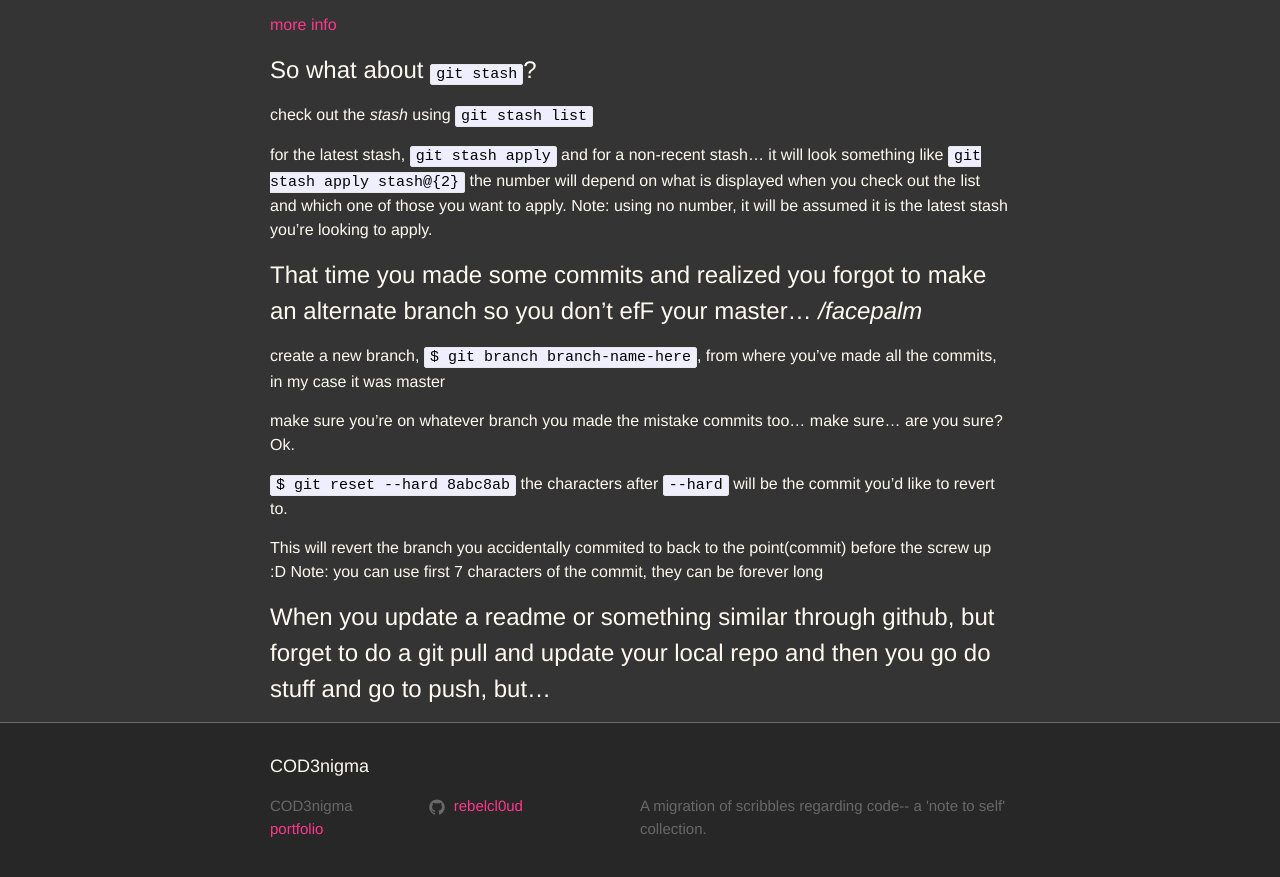
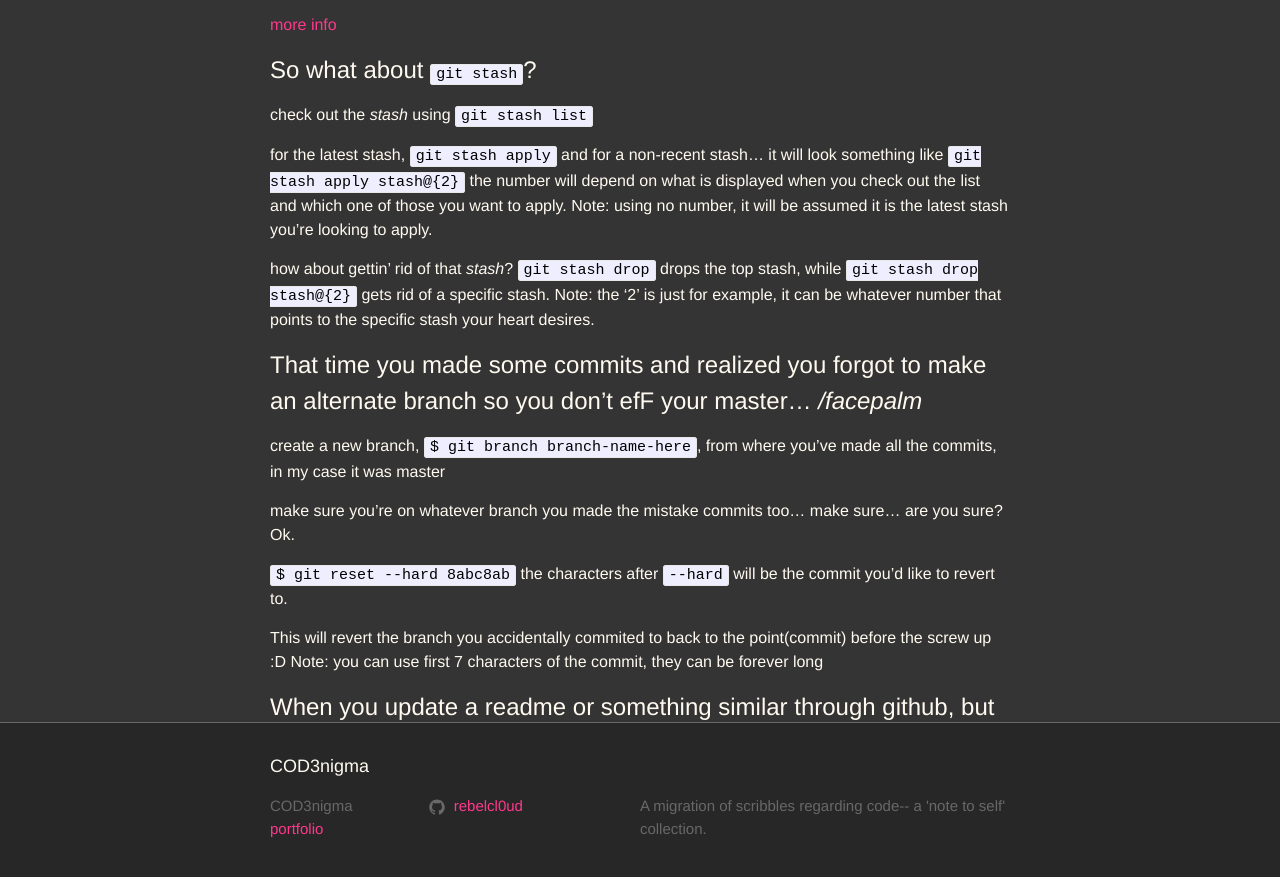
Before and after one commit to rebelcl0ud/blog, a Jekyll site: the page built from _posts/2017-06-19-[06]-git-it-done.markdown, in a window 1280 px wide and 900 px high, scrolled down 1666 px. Shown: the top 877 px of the window. Built offline with Jekyll 4.4.1, drawn with Linux system fonts in a browser that asks for light colours.

Commit message:
update: stash section

```diff
--- a/_posts/2017-06-19-[06]-git-it-done.markdown
+++ b/_posts/2017-06-19-[06]-git-it-done.markdown
@@ -77,6 +77,9 @@ link below gives more detail and talks of modifying commit message when already
 check out the *stash* using `git stash list`
 
 for the latest stash, `git stash apply` and for a non-recent stash... it will look something like `git stash apply stash@{2}` the number will depend on what is displayed when you check out the list and which one of those you want to apply. Note: using no number, it will be assumed it is the latest stash you're looking to apply.
+
+how about gettin' rid of that *stash*?
+`git stash drop` drops the top stash, while `git stash drop stash@{2}` gets rid of a specific stash. Note: the '2' is just for example, it can be whatever number that points to the specific stash your heart desires.
 
 # That time you made some commits and realized you forgot to make an alternate branch so you don't efF your master... */facepalm*
 
```
